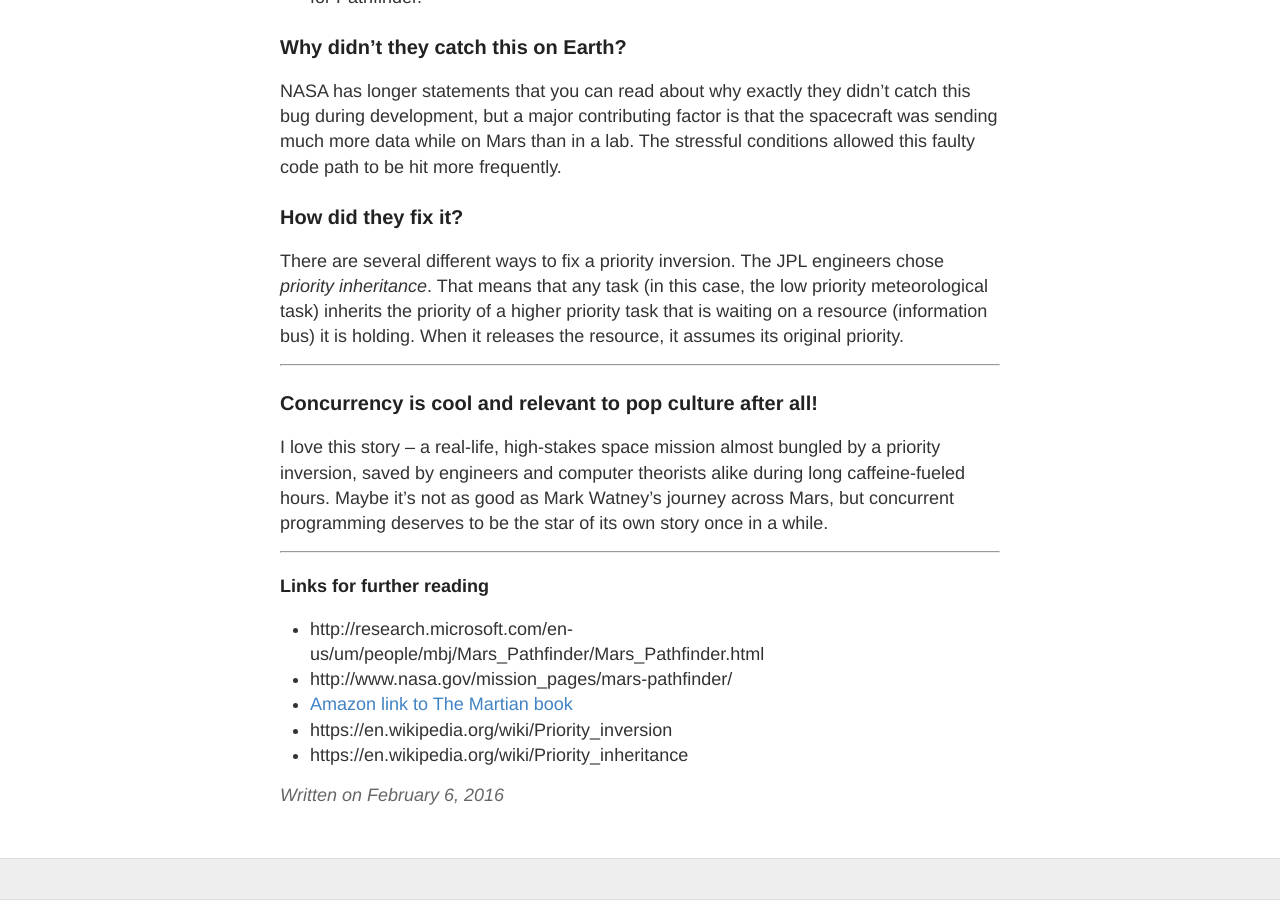
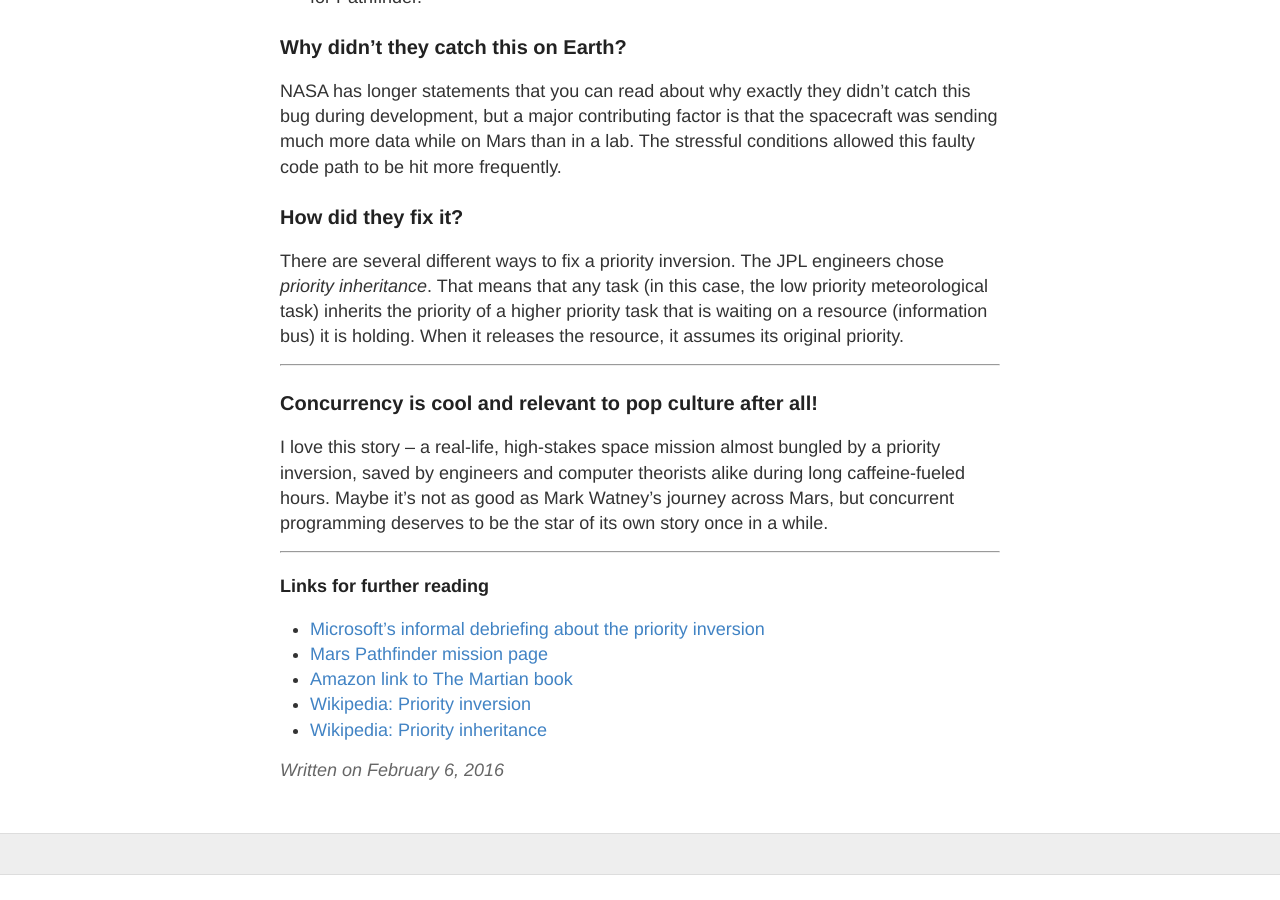
Before and after one commit to mrb113/mrb113.github.io, a Jekyll site: the page built from _posts/2016-2-6-Pathfinder-Priority-Inversion.md, in a window 1280 px wide and 900 px high, scrolled down 3713 px. Built offline with Jekyll 4.4.1, drawn with Linux system fonts in a browser that asks for light colours; comment, search, counter and statistics services are not loaded; after the commit the page ends 4588 px from its top, so only the background shows below that.

Commit message:
Update links with descriptions

```diff
--- a/_posts/2016-2-6-Pathfinder-Priority-Inversion.md
+++ b/_posts/2016-2-6-Pathfinder-Priority-Inversion.md
@@ -75,8 +75,8 @@ I love this story – a real-life, high-stakes space mission almost bungled by a
 
 ##### Links for further reading
 
-- http://research.microsoft.com/en-us/um/people/mbj/Mars_Pathfinder/Mars_Pathfinder.html
-- http://www.nasa.gov/mission_pages/mars-pathfinder/
+- [Microsoft's informal debriefing about the priority inversion](http://research.microsoft.com/en-us/um/people/mbj/Mars_Pathfinder/Mars_Pathfinder.html)
+- [Mars Pathfinder mission page](http://www.nasa.gov/mission_pages/mars-pathfinder/)
 - [Amazon link to The Martian book](http://www.amazon.com/gp/product/B00EMXBDMA/ref=dp-kindle-redirect?ie=UTF8&btkr=1])
-- https://en.wikipedia.org/wiki/Priority_inversion
-- https://en.wikipedia.org/wiki/Priority_inheritance
+- [Wikipedia: Priority inversion](https://en.wikipedia.org/wiki/Priority_inversion)
+- [Wikipedia: Priority inheritance](https://en.wikipedia.org/wiki/Priority_inheritance)
```
